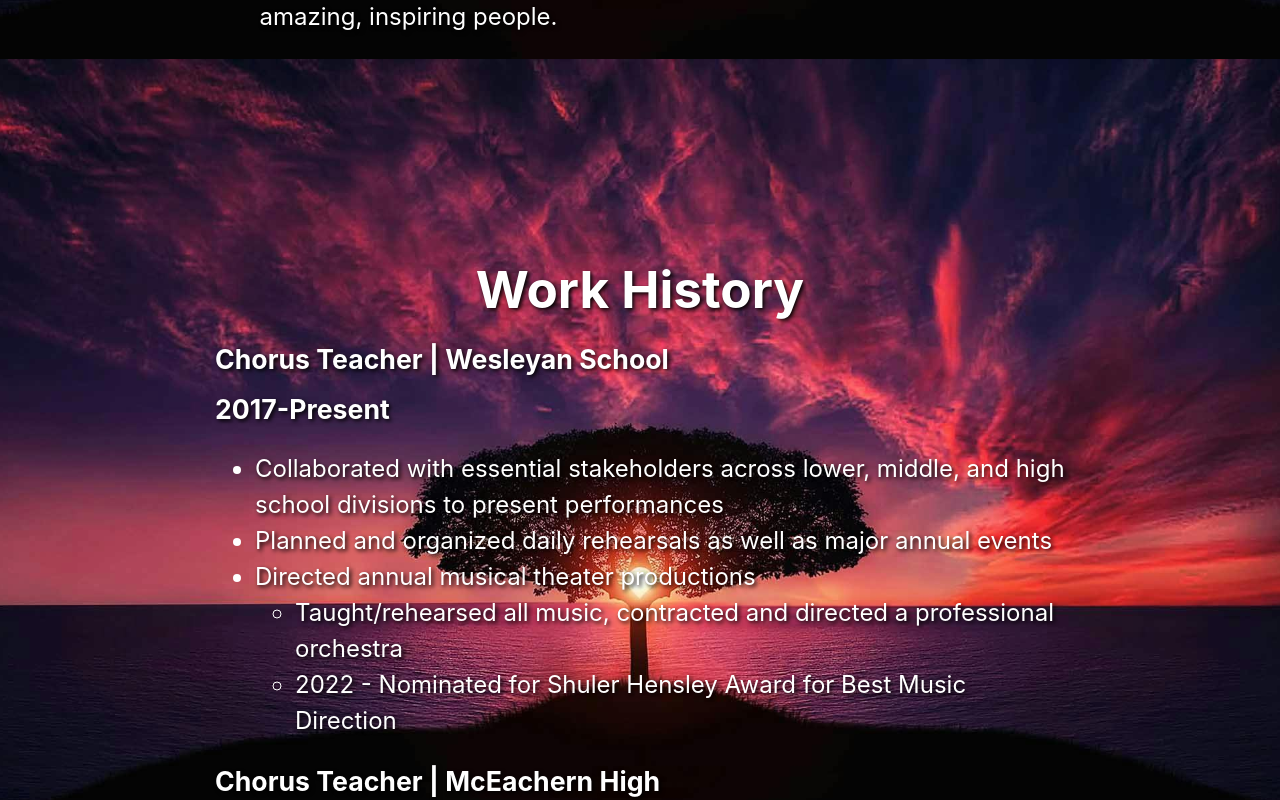
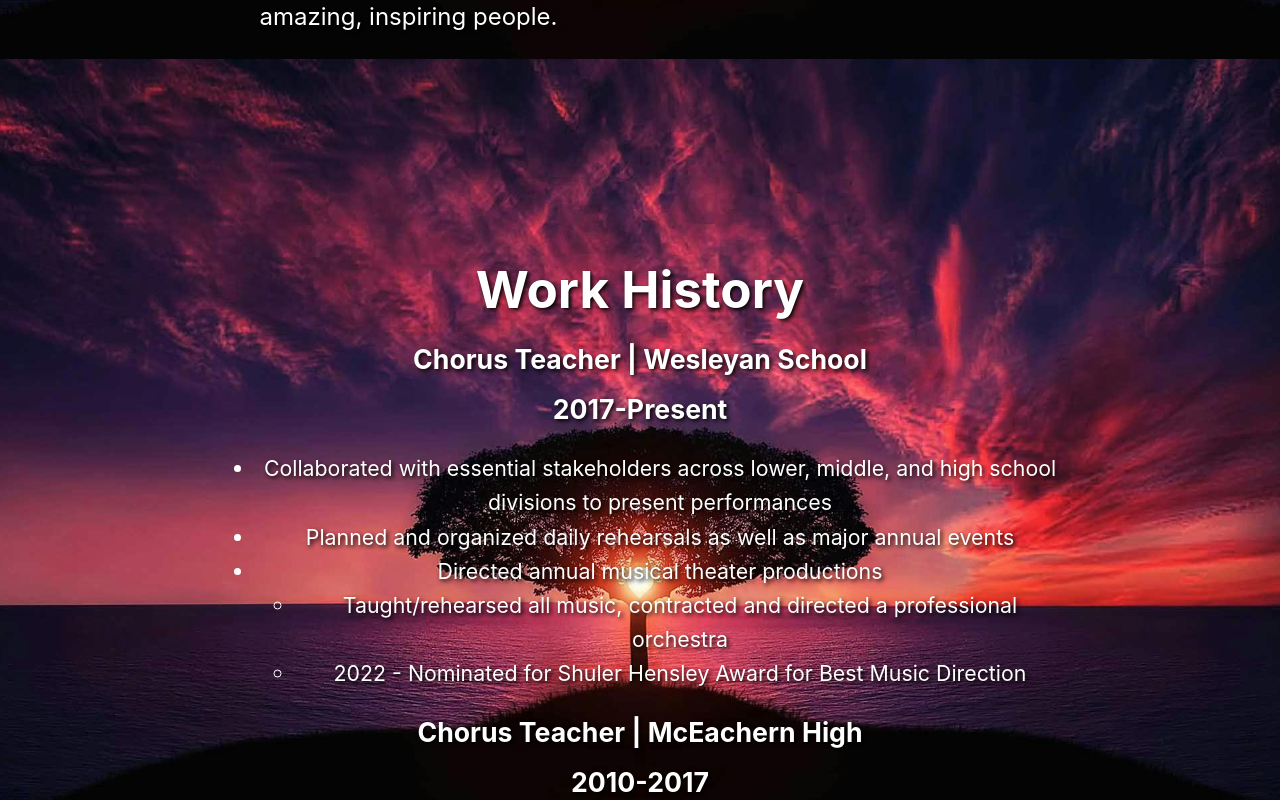
Before and after one commit to Wbradmeyer/vitePortfolio, a Vue app: page / in a window 1280 px wide. Shown: the part 741-1541 px from the top of the page. Built offline with nearby package versions, Linux system fonts and the light colour scheme.

Commit message:
slight style for work

```diff
--- a/src/components/WorkExperience.vue
+++ b/src/components/WorkExperience.vue
@@ -29,13 +29,19 @@
 </template>
 
 <style scoped>
+    /* .container {
+        padding: 120px 0px 0px;
+    } */
+
     .container {
-        padding: 120px 0px 0px;
+        padding: 120px 0 0;
+        display: flex;
+        justify-content: center;
     }
 
     .work {
         margin: 0px 0px 40px;
-        text-align: left;
+        /* text-align: left; */
         color: white;
         padding: 20px;
         max-width: 850px;
@@ -46,7 +52,9 @@
     }
 
     li {
-        font-size: 18pt;
+        /* font-size: 18pt; */
+        font-size: 16pt;
+        line-height: 1.6;
     }
 
     @media screen and (max-width: 480px) {
```
